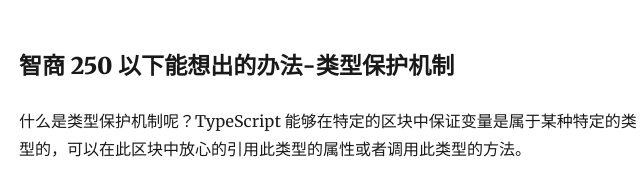
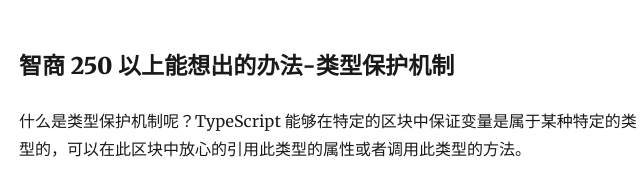
Before and after one commit to hubvue/blog1, a Gatsby site: page /content/TypeScript/typescript-type-protected/ in a window 1280 px wide. Shown: the part 1694-1882 px from the top of the page, 306-946 px from the left. Built offline with nearby package versions, Linux system fonts and the light colour scheme; Gatsby itself is replaced by a stand-in of ours; some packages are replaced by stand-ins of ours.

```diff
--- a/content/blog/typescript-type-protected/index.md
+++ b/content/blog/typescript-type-protected/index.md
@@ -57,7 +57,7 @@
 
 这样代码就不报错了，代码写错来上面提的问题也就显现出来。下面来看一种比较好的方法。
 
-### 智商 250 以下能想出的办法-类型保护机制
+### 智商 250 以上能想出的办法-类型保护机制
 
 什么是类型保护机制呢？TypeScript 能够在特定的区块中保证变量是属于某种特定的类型的，可以在此区块中放心的引用此类型的属性或者调用此类型的方法。
 
```
